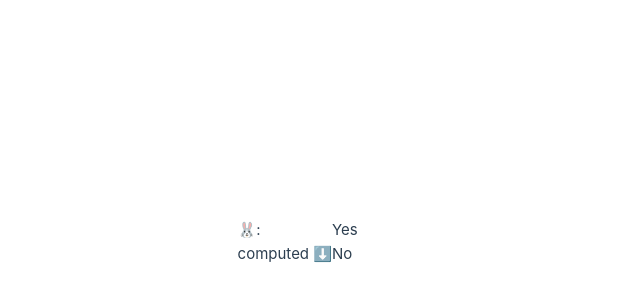
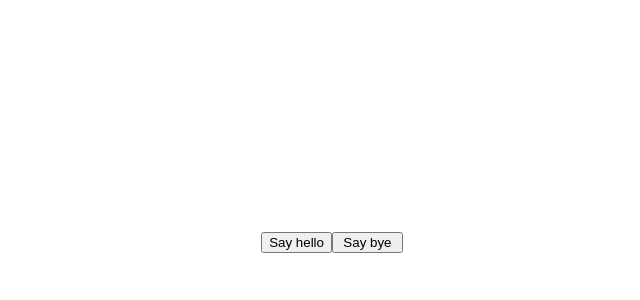
Before and after one commit to jelly-hello-vue/jelly-hello-vue.github.io, a Vue app: page / in a window 1280 px wide. Shown: the part 158-458 px from the top of the page, without its empty margins (308-948 px from the left). Built offline with nearby package versions, Linux system fonts and the light colour scheme.

Commit message:
say Hello

```diff
--- a/src/App.vue
+++ b/src/App.vue
@@ -1,25 +1,10 @@
 <script setup>
-import { reactive, computed, ref } from 'vue'
-
-const author = ref({
-name: 'John Doe',
-books: [1, 2, 3]
-})
-
-const check = computed(() => {
-	return author.value.books.lenth > 2 ? 'Yes' : 'No'
-	})
-
-//a computed ref
-//const publishedBooksMessage = computed(() => { return author.value.name.length > 2 ? 'Yes' : 'No' })
+function say(message) {
+    alert(message)
+}
 </script>
 
 <template>
-<span>🐰: </span>
-<span>{{ author.books.length > 2 ? 'Yes' : 'No' }}</span>
-<div>computed ⬇️ </div>
-<div>{{ check }}</div>
-
-<!-- <p>Has published books:</p>
-<span>{{ publishedBookMessage }}</span> -->
+<button @click="say('hello')">Say hello</button>
+<button @click="say('bye')">Say bye</button>
 </template>
```
